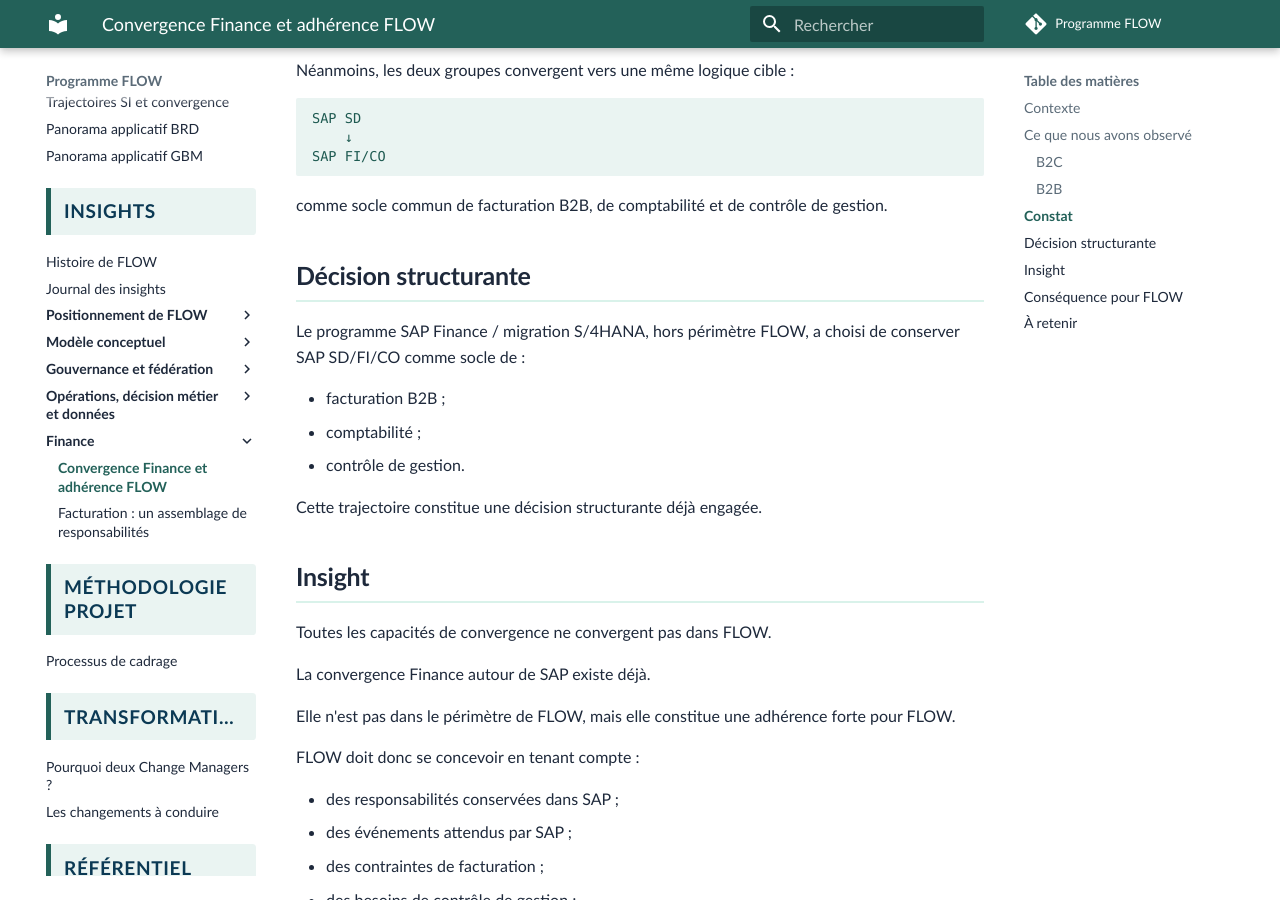
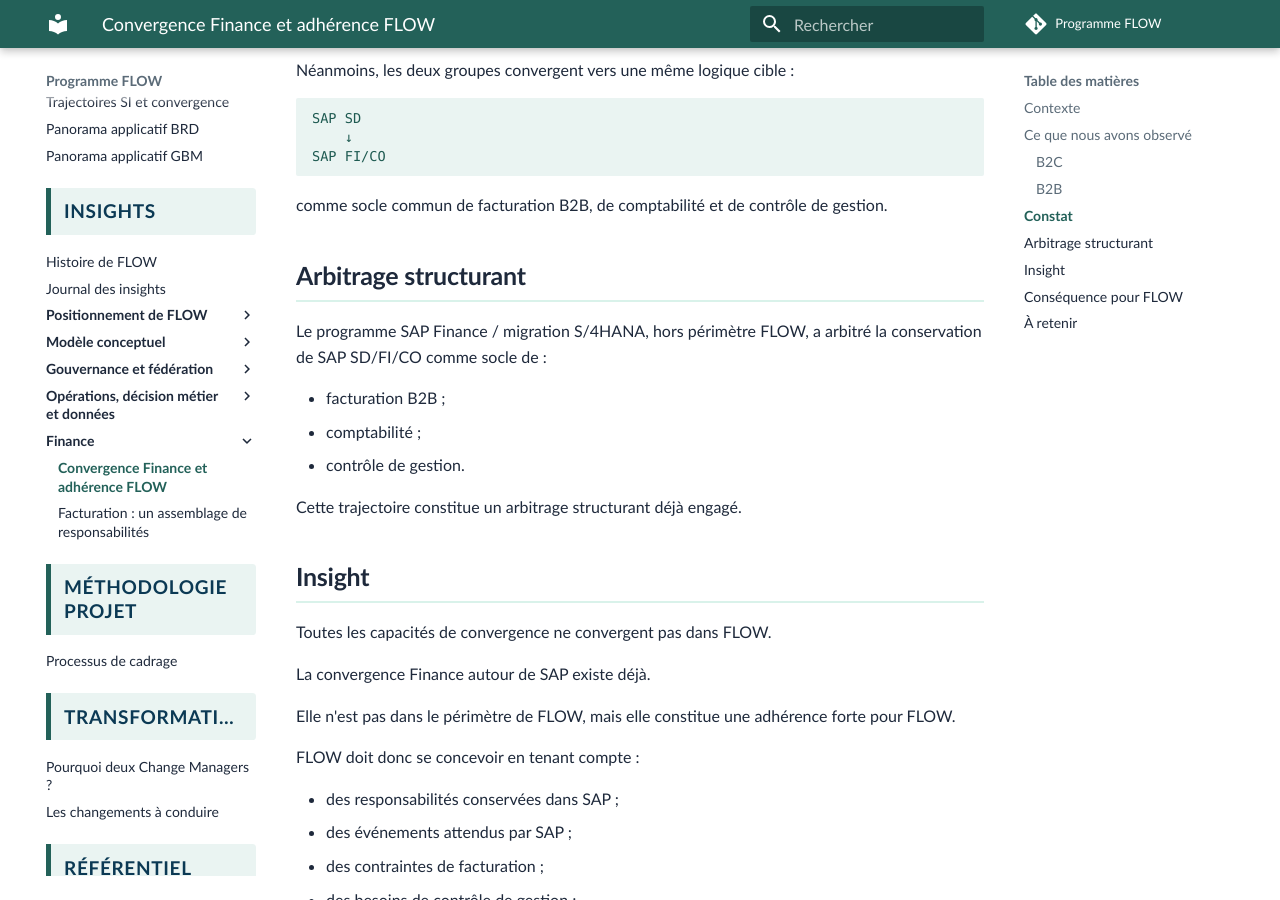
Before and after one commit to laurent-sintes/FLOW-Program, an MkDocs documentation site: the page built from docs/insights/convergence-finance-adherence-flow.md, in a window 1280 px wide and 900 px high, scrolled down 1511 px. Built offline with MkDocs 1.6.1 and Material for MkDocs 9.7.7, drawn with Linux system fonts in a browser that asks for light colours; comment, search, counter and statistics services are not loaded.

Commit message:
Renomme decision finance en arbitrage

```diff
--- a/docs/insights/convergence-finance-adherence-flow.md
+++ b/docs/insights/convergence-finance-adherence-flow.md
@@ -58,15 +58,15 @@
 
 comme socle commun de facturation B2B, de comptabilité et de contrôle de gestion.
 
-## Décision structurante
+## Arbitrage structurant
 
-Le programme SAP Finance / migration S/4HANA, hors périmètre FLOW, a choisi de conserver SAP SD/FI/CO comme socle de :
+Le programme SAP Finance / migration S/4HANA, hors périmètre FLOW, a arbitré la conservation de SAP SD/FI/CO comme socle de :
 
 - facturation B2B ;
 - comptabilité ;
 - contrôle de gestion.
 
-Cette trajectoire constitue une décision structurante déjà engagée.
+Cette trajectoire constitue un arbitrage structurant déjà engagé.
 
 ## Insight
 
```
